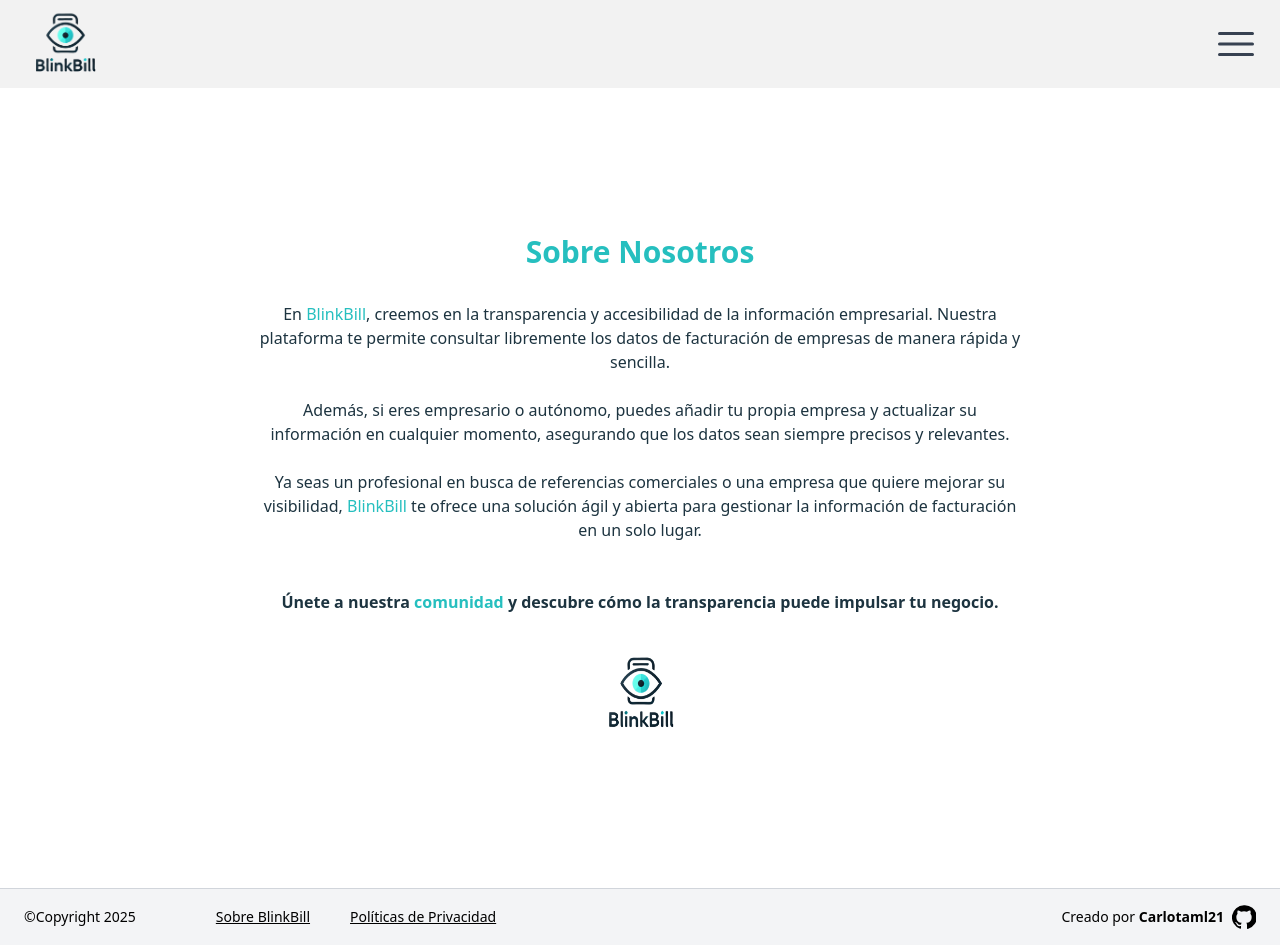
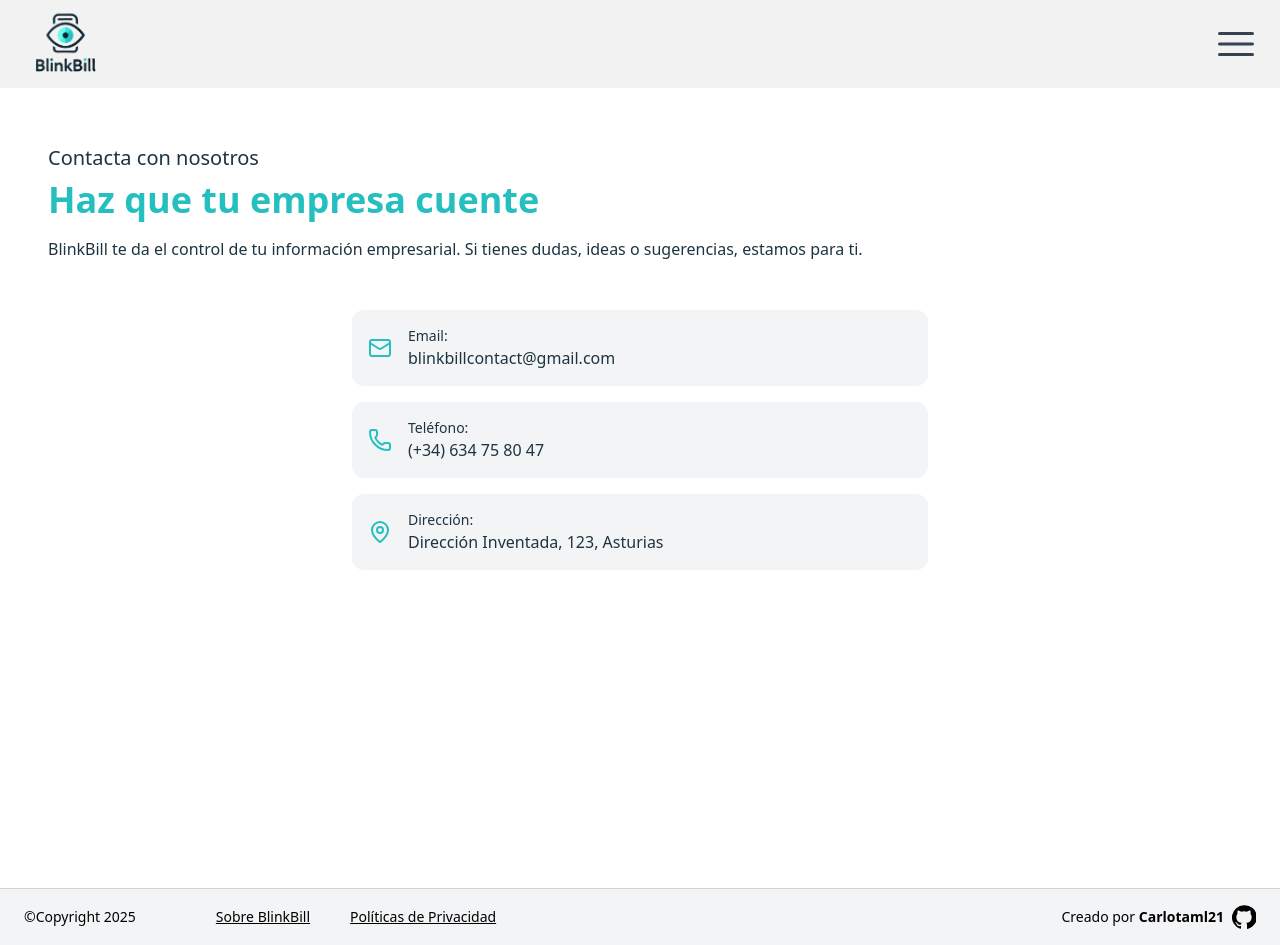
Before and after one commit to Carlotaml21/fronted-blinkBill, a React (Vite) app: page / in a window 1280 px wide. Built offline with nearby package versions, Linux system fonts and the light colour scheme.

Commit message:
add contact page

```diff
--- a/src/App.jsx
+++ b/src/App.jsx
@@ -2,12 +2,13 @@
 import Footer from "./components/Footer";
 import HomePage from "./pages/HomePage";
 import AboutPage from "./pages/AboutPage";
+import ContactPage from "./pages/ContactPage"
 
 function App() {
   return (
     <>
       <Header />
-      <AboutPage/>
+      <ContactPage/>
       <Footer />
     </>
   );
--- a/src/pages/ContactPage.jsx
+++ b/src/pages/ContactPage.jsx
@@ -0,0 +1,52 @@
+import React from "react";
+import { Mail, Phone, MapPin } from "lucide-react";
+
+const ContactPage = () => {
+  return (
+    <div className="min-h-screen bg-white px-12 py-14 flex flex-col gap-12">
+
+      <div className="md:w-full">
+  <p className="text-xl text-[#1D3440] mb-2">Contacta con nosotros</p>
+  <h1 className="text-4xl font-bold text-[#26BFBF] mb-4 max-w-lg">
+    Haz que tu empresa cuente
+  </h1>
+  <p className="text-[#1D3440] leading-relaxed max-w-4xl">
+    BlinkBill te da el control de tu información empresarial. Si tienes dudas, ideas o sugerencias, estamos para ti.
+  </p>
+</div>
+
+
+      <div className="w-full max-w-xl mx-auto space-y-4">
+
+        <div className="flex items-center gap-4 p-4 bg-gray-100 rounded-xl">
+          <Mail className="text-[#26BFBF] w-6 h-6" />
+          <div>
+            <p className="text-sm text-[#1D3440]">Email:</p>
+            <p className="font-medium text-[#1D3440]">blinkbillcontact@gmail.com</p>
+          </div>
+        </div>
+
+        <div className="flex items-center gap-4 p-4 bg-gray-100 rounded-xl">
+          <Phone className="text-[#26BFBF] w-6 h-6" />
+          <div>
+            <p className="text-sm text-[#1D3440]">Teléfono:</p>
+            <p className="font-medium text-[#1D3440]">(+34) 634 75 80 47</p>
+          </div>
+        </div>
+
+
+        <div className="flex items-center gap-4 p-4 bg-gray-100 rounded-xl">
+          <MapPin className="text-[#26BFBF] w-6 h-6" />
+          <div>
+            <p className="text-sm text-[#1D3440]">Dirección:</p>
+            <p className="font-medium text-[#1D3440]">
+              Dirección Inventada, 123, Asturias
+            </p>
+          </div>
+        </div>
+      </div>
+    </div>
+  );
+};
+
+export default ContactPage;
```
